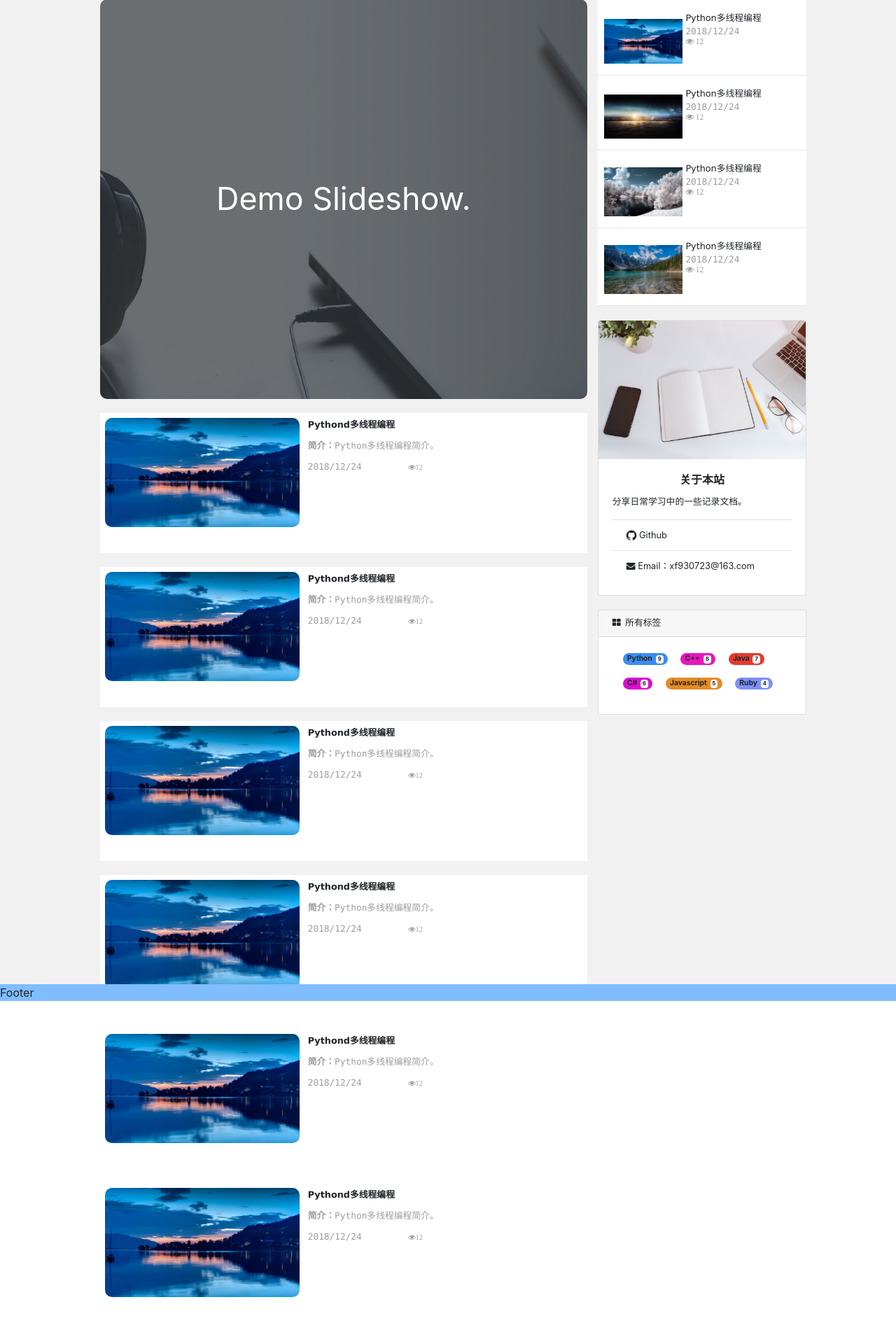
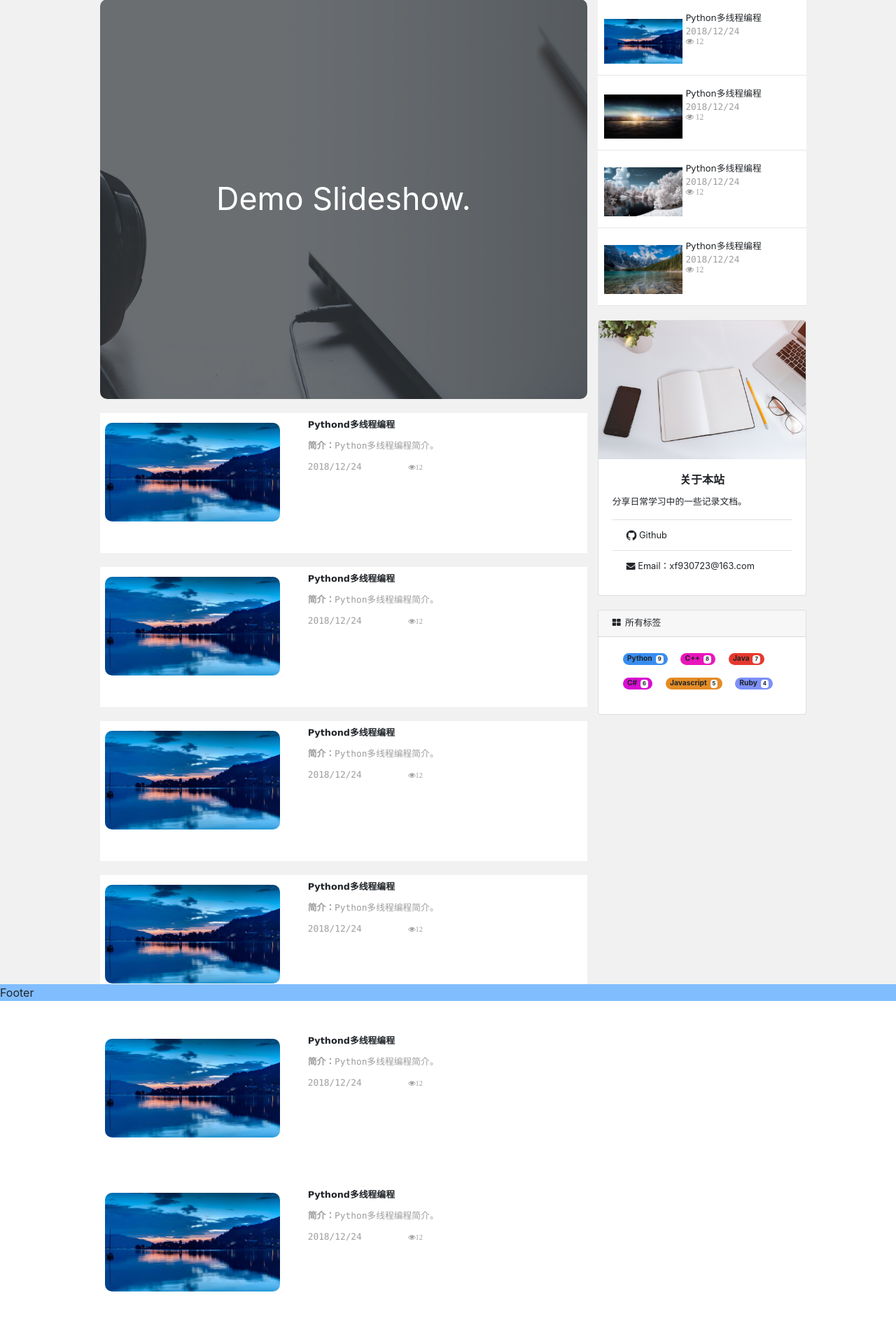
Before and after one commit to AnonymousXF/BlogV2.0, a Python web app: template app/templates/index.html in a window 1280 px wide. Shown: the part 104-2014 px from the top of the page at 70% size. Run offline with Jinja, Linux system fonts and the light colour scheme; the template is opened without the code that fills it, so the values that code supplies are empty.

Commit message:
修改了部分样式

```diff
--- a/app/static/css/app.css
+++ b/app/static/css/app.css
@@ -122,11 +122,11 @@ body {
     width: 40%;
     height: 100%;
     margin-left: 1%;
-    margin-top: 1%;
+    margin-top: 2%;
     vertical-align: top;
 }
 .blog-body .center .index .latest-article .pre-img img {
-    width: 100%;
+    width: 90%;
     border-radius: 10px;
 }
 .blog-body .center .index .latest-article .article {
```
